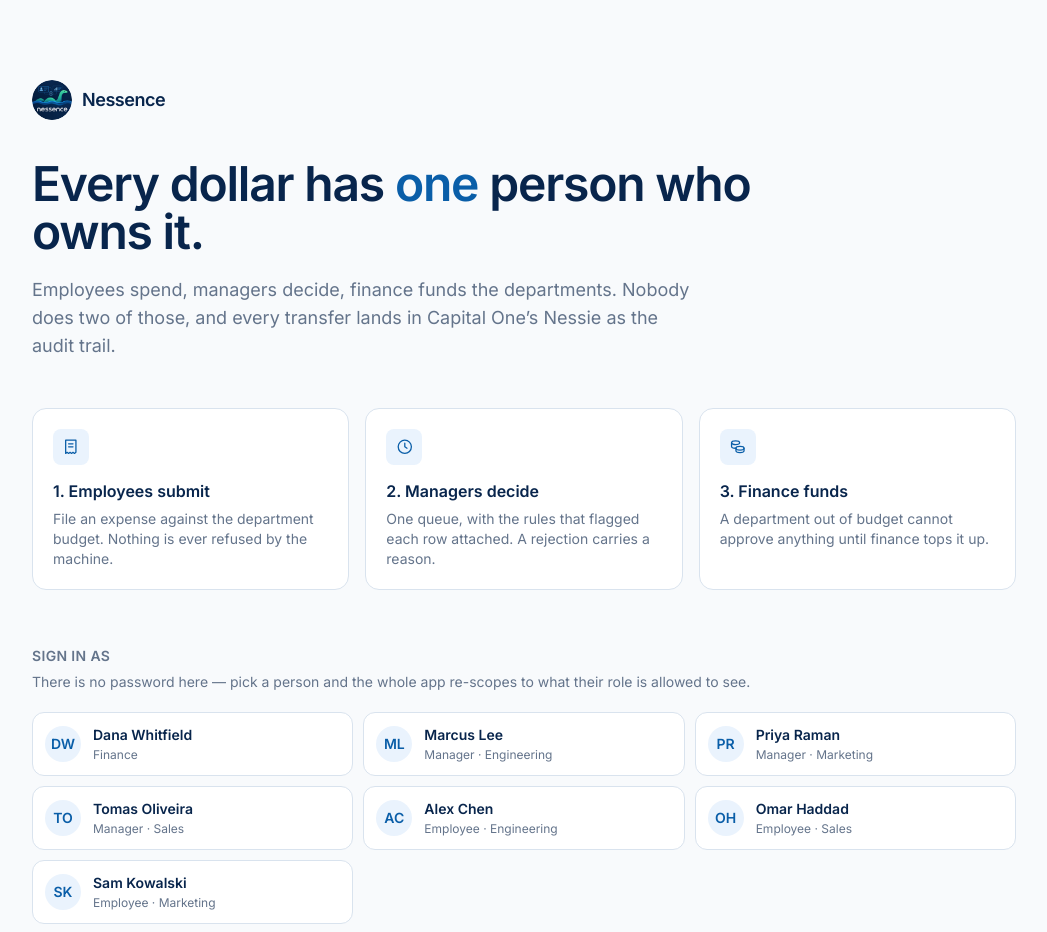
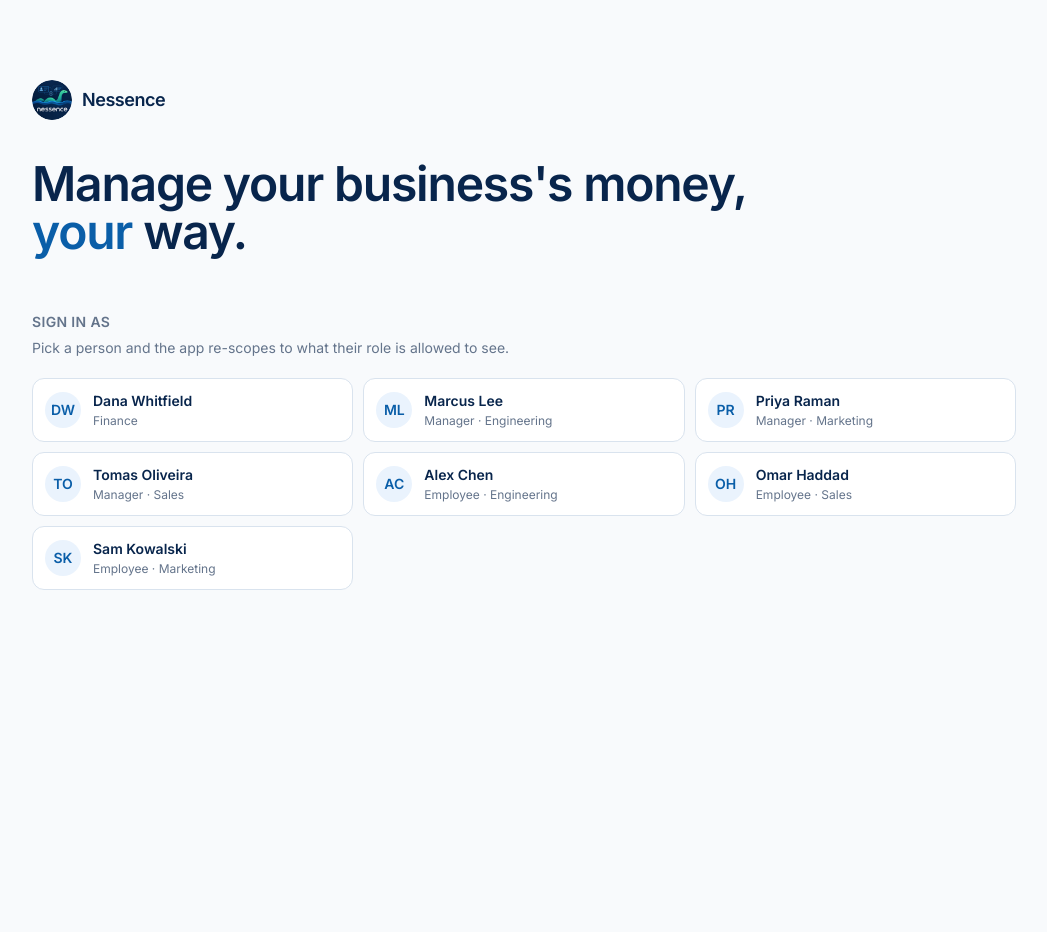
Before and after one commit to tlayers21/vthacks, a Flask app: page / in a window 1280 px wide. Shown: the top 932 px of the page, without its empty margins (116-1163 px from the left). After the commit the page ends 590 px from the top, so only its background shows below. Run offline with Flask 3, Linux system fonts and the light colour scheme; data comes from the database, SQL or seed files in the repository.

Commit message:
updated homepage

```diff
--- a/src/templates/index.html
+++ b/src/templates/index.html
@@ -10,35 +10,14 @@
         </div>
 
         <h1 class="mt-10 max-w-3xl text-4xl font-semibold tracking-tight sm:text-5xl">
-            Every dollar has
-            <span class="text-brand-ink">one</span> person who owns it.
+            Manage your business's money,
+            <span class="text-brand-ink">your</span> way.
         </h1>
-        <p class="mt-5 max-w-2xl text-lg text-muted">
-            Employees spend, managers decide, finance funds the departments. Nobody does two of
-            those, and every transfer lands in Capital One&rsquo;s Nessie as the audit trail.
-        </p>
-
-        <div class="mt-12 grid gap-4 sm:grid-cols-3">
-            {% set steps = [
-                ('receipt', 'Employees submit', 'File an expense against the department budget. Nothing is ever refused by the machine.'),
-                ('clock', 'Managers decide', 'One queue, with the rules that flagged each row attached. A rejection carries a reason.'),
-                ('coins', 'Finance funds', 'A department out of budget cannot approve anything until finance tops it up.'),
-            ] %}
-            {% for name, heading, body in steps %}
-                <div class="card">
-                    <span class="grid h-9 w-9 place-items-center rounded-lg bg-brand-soft text-brand-ink">
-                        {{ icon(name, 'nav-icon') }}
-                    </span>
-                    <h2 class="mt-3.5 font-semibold">{{ loop.index }}. {{ heading }}</h2>
-                    <p class="mt-1.5 text-sm text-muted">{{ body }}</p>
-                </div>
-            {% endfor %}
-        </div>
 
         <div class="mt-14">
             <h2 class="text-sm font-semibold tracking-wide text-muted uppercase">Sign in as</h2>
             <p class="mt-1.5 text-sm text-muted">
-                There is no password here &mdash; pick a person and the whole app re-scopes to what
+                Pick a person and the app re-scopes to what
                 their role is allowed to see.
             </p>
 
```
